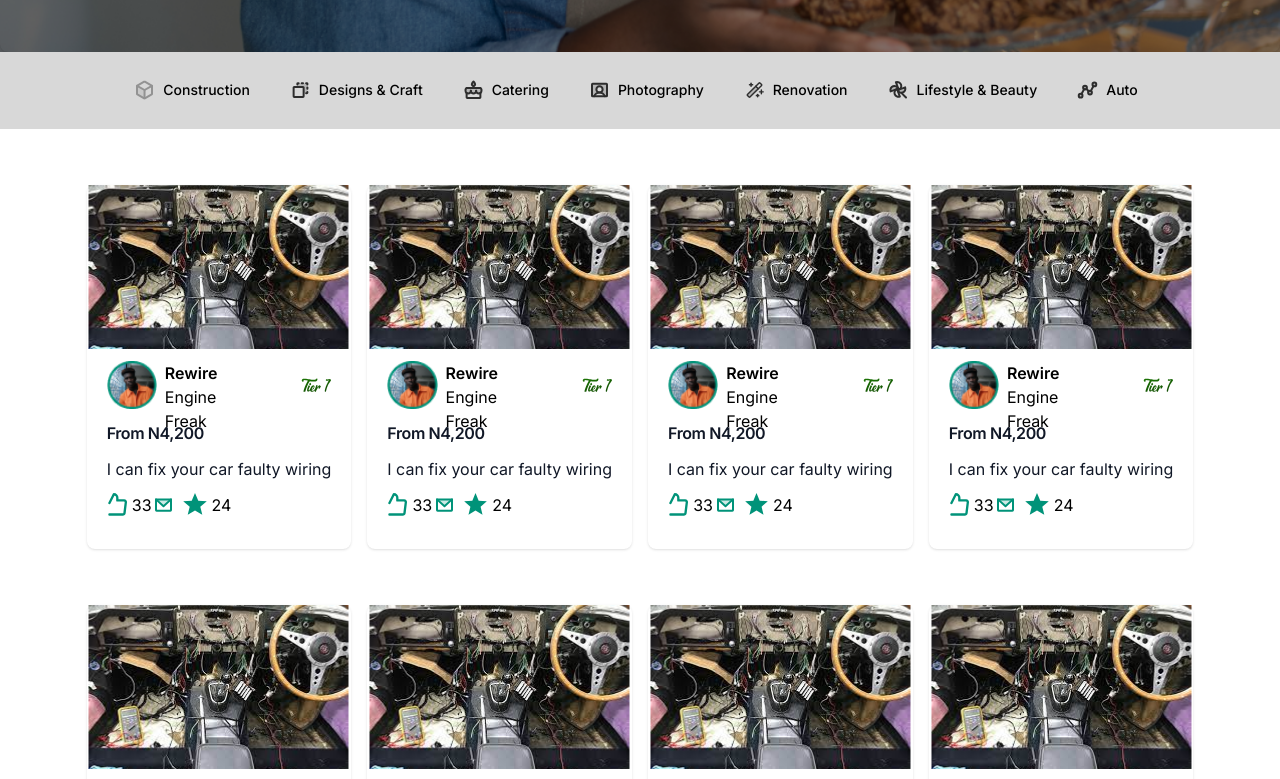
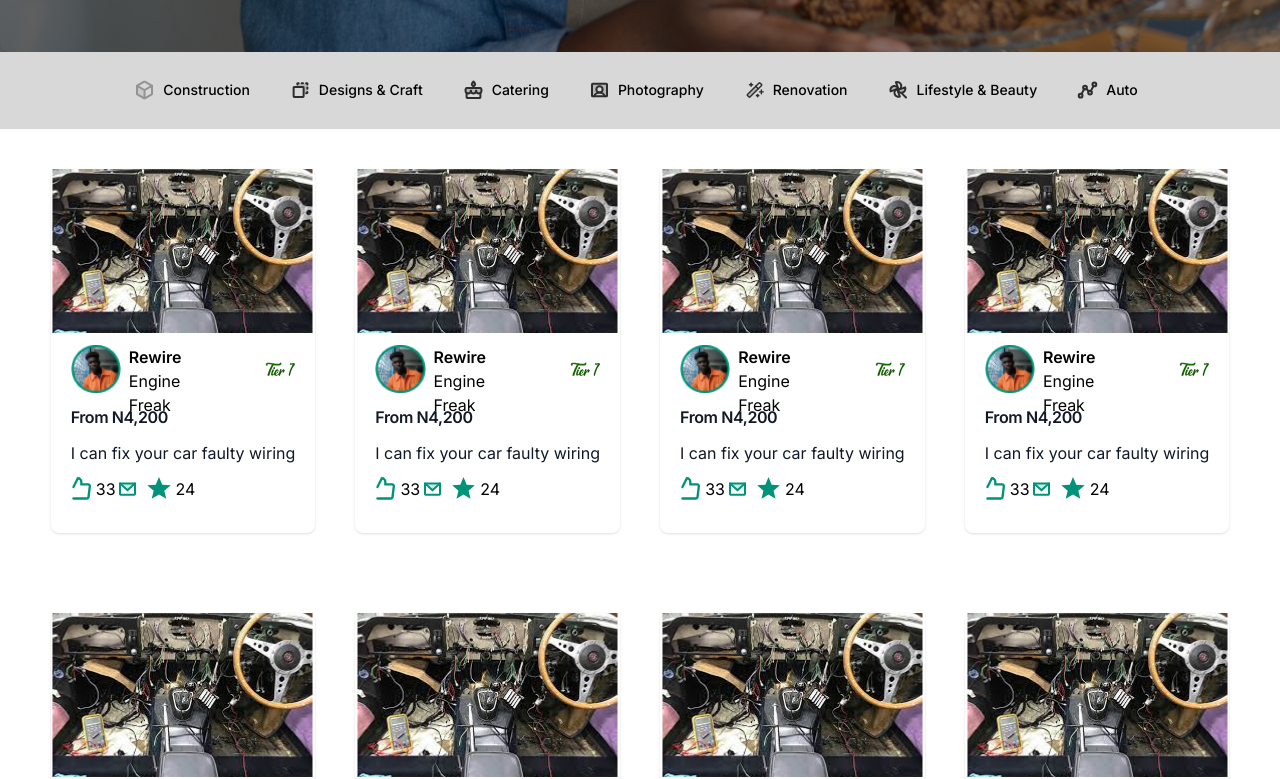
Before and after one commit to helpmeetapp/sabilist-frontend, a Next.js app: page / in a window 1280 px wide. Shown: the part 760-1539 px from the top of the page. Built offline with nearby package versions, Linux system fonts and the light colour scheme.

Commit message:
landing page updates

```diff
--- a/src/app/page.tsx
+++ b/src/app/page.tsx
@@ -174,8 +174,8 @@ export default function Home() {
       {/* Catalogues */}
 
       <section className="bg-white">
-        <div className="max-w-screen-xl flex flex-wrap items-center justify-between mx-auto p-4 ">
-          <div className="grid grid-cols-4 gap-4 mx-auto mb-10">
+        <div className=" flex flex-wrap justify-between mx-auto">
+          <div className="grid grid-cols-2 sm:grid-cols-3 md:grid-cols-3 lg:grid-cols-4 gap-10 mx-auto mb-10">
             {catalogues.map((catalogue) => (
               <div
                 key={catalogue.id}
```
